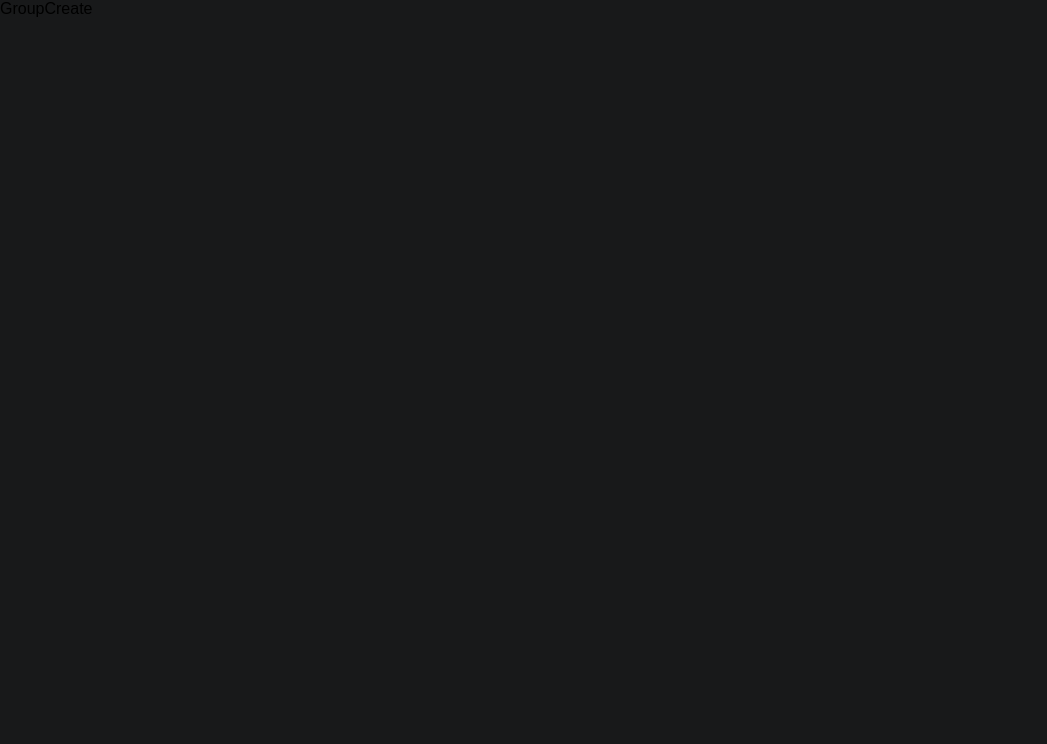
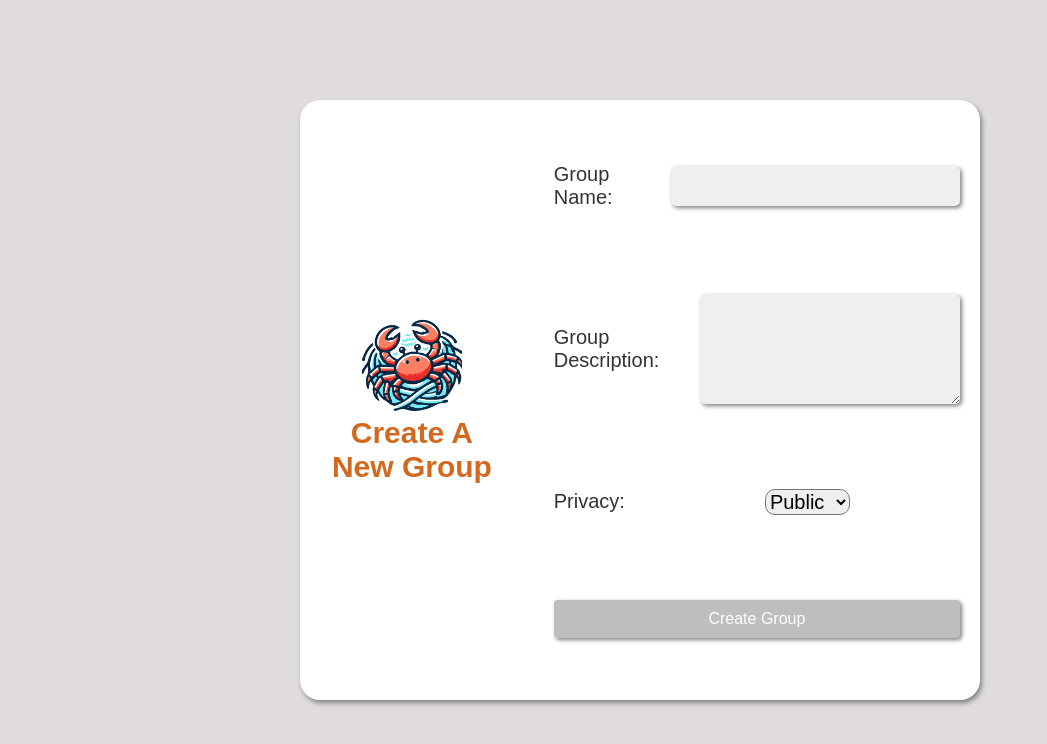
Before and after one commit to Kyle8Bits/COSC2769_Group_FullStackDev_RMIT_2024B, a React (Vite) app in the folder FacbookClone/: page /group/create_group in a window 1280 px wide. Shown: the top 744 px of the page, without its empty margins (0-1047 px from the left). Built offline with nearby package versions, Linux system fonts and the light colour scheme.

Commit message:
working on decide group req

```diff
--- a/FacbookClone/src/components/AdminComponents/AdminApprove.jsx
+++ b/FacbookClone/src/components/AdminComponents/AdminApprove.jsx
@@ -1,13 +1,29 @@
-import React from 'react'
-import ObjectCard from '../shared/ObjectCard'
-import { useSelector } from 'react-redux'
+import React, { useEffect } from 'react'
+import { useSelector, useDispatch } from 'react-redux'
 import '../../css/adminnavigate.css'
 import ManageGroup from './ManageGroup'
+import { getGroupRequest } from '../../redux/slice/approveGroupSlice'
 
 function AdminApprove() {
+  const dispatch = useDispatch();
+  const { groupRequests } = useSelector(state => state.groupRequests);
 
+  useEffect(() => {
+    dispatch(getGroupRequest());
+  },[])
 
-
+  const pendingGroups = groupRequests.map((group) => {
+    return (
+    <ManageGroup
+      key={group.id}
+      groupID={group.id}
+      groupName={group.name}
+      banner={group.banner}
+      description={group.description}
+      status={group.status === 'Pending' ? true : false}
+      />
+    )
+  });
   return (
     <div  className='admin_approve_container'>
       <div className="approve_search_bar">
@@ -18,11 +34,7 @@ function AdminApprove() {
       </div>
 
     <div className="group_list">
-      <ManageGroup/>
-      <ManageGroup/>
-      <ManageGroup/>
-      <ManageGroup/>
-      <ManageGroup/>
+      {pendingGroups}
     </div>
 
     </div>
--- a/FacbookClone/src/components/shared/GroupDisplay.jsx
+++ b/FacbookClone/src/components/shared/GroupDisplay.jsx
@@ -1,8 +1,10 @@
 import React from 'react'
 import '../../css/groupDisplay.css'
 import ManageGroup from '../AdminComponents/ManageGroup'
+import { useNavigate } from 'react-router-dom'
 
 function GroupDisplay({group_list}) {
+  const navigate = useNavigate();
   return (
     <div className='group_display_container'>
         <div className="the_hover_button">
@@ -11,7 +13,7 @@ function GroupDisplay({group_list}) {
         </div>
 
         <div className="group_list_display">
-          <button className='create_group_req'>Create Group</button>
+          <button onClick={()=> navigate('/group/create_group')} className='create_group_req'>Create Group</button>
           <ManageGroup/>
           <ManageGroup/>
           <ManageGroup/>
--- /dev/null
+++ b/FacbookClone/src/css/createGroup.css
@@ -0,0 +1,102 @@
+.create_group_page{
+    display: flex;
+    justify-content: center;
+    align-items: center;
+    background-color: #e0dcdc;
+    width: 100vw;
+    height: 100vh;
+}
+
+.decorate{
+    height: 100%;
+    display: flex;
+    flex-direction: column;
+    justify-content: center;
+    align-items: center;
+}
+
+.decorate img{
+    width: 100px;
+    height: 100px;
+    object-fit: cover;
+}
+
+.decorate h2{
+    padding: 0px;
+    margin: 0px;
+    text-align: center;
+    color: chocolate;
+    font-size: 30px;
+}
+
+.create_group_form{
+    background-color: #ffff;
+    box-shadow: 2px 3px 5px grey;
+    width: 50%;
+    height: 70%;
+    border-radius: 20px;
+    display: flex;
+    justify-content: center;
+    align-items: center;
+    gap:50px;
+    padding: 20px;
+}
+
+
+.create_group_form form{
+    display: flex;
+    flex-direction: column;
+    align-items: start;
+    justify-content: space-around;
+    flex-grow: 1;
+    height: 100%;
+    width: 100%;
+}
+
+.create_group_form form .group_name_input,.group_description {
+    width: 100%;
+    display: flex;
+    flex-direction: row;
+    justify-content: space-between;
+    align-items: center;
+}
+
+.create_group_form form div label{
+    font-size: 20px;
+    color: #333;
+}
+
+.create_group_form form div input, textarea{
+    width: 70%;
+    height: 30px;
+    font-size: 20px;
+    border-radius: 5px;
+    border: 1px solid #333;
+    padding: 5px;
+    border: none;
+    box-shadow: 2px 2px 4px grey;
+    background-color: #f0efef;
+}
+
+.create_group_form div textarea{
+    height: 100px;
+}
+
+.privacy_setting{
+    width: 100%;
+    display: flex;
+    flex-direction: row;
+    align-items: center;
+    justify-content: start;
+    gap: 140px;
+}
+
+.privacy_setting select{
+    font-size: 20px;
+    border-radius: 10px;
+}
+
+
+.create_group_form form button{
+    box-shadow: 2px 2px 4px grey;
+}
--- a/FacbookClone/src/css/groupDisplay.css
+++ b/FacbookClone/src/css/groupDisplay.css
@@ -7,9 +7,7 @@
 
 
     top: 250px;
-    /* right: -450px; */
-    right: 10px;
-
+    right: -450px;
 
 
     border-radius: 10px;
--- a/FacbookClone/src/css/manageGroup.css
+++ b/FacbookClone/src/css/manageGroup.css
@@ -61,3 +61,16 @@
     background-color: #47494a;
     cursor: pointer;
 }
+
+.approve_dicision p{
+    margin-left: 10px;
+    text-align: center;
+    font-size: 18px;
+}
+
+.approve_dicision p span{
+    text-align: center;
+    font-weight: 900;
+    font-size: 20px;
+    color: chocolate;
+}
--- a/FacbookClone/src/pages/GroupCreate.jsx
+++ b/FacbookClone/src/pages/GroupCreate.jsx
@@ -1,9 +1,80 @@
-import React from 'react'
+import React, { useState } from 'react';
+import '../css/createGroup.css'
+import logo from '../image/logo.png'
+import { createGroup } from '../redux/slice/groupSlice';
+import { useDispatch } from 'react-redux';
+import { useSelector } from 'react-redux';
 
 function GroupCreate() {
+  const dispatch = useDispatch();
+  const {username} = useSelector(state => state.profile);
+  const [groupName, setGroupName] = useState('');
+  const [groupDescription, setGroupDescription] = useState('');
+  const [groupPrivacy, setGroupPrivacy] = useState('public');
+
+  const handleSubmit = (e) => {
+    e.preventDefault();
+    // Handle form submission logic here
+
+    dispatch(createGroup({ groupName, groupDescription, groupPrivacy, username }));
+
+    console.log({
+      groupName,
+      groupDescription,
+      groupPrivacy,
+    });
+  };
+
   return (
-    <div>GroupCreate</div>
-  )
+    <div className="create_group_page">
+      <div className='create_group_form'>
+
+      <div className="decorate">
+        <img src={logo} alt="" />
+        <h2>Create A New Group</h2>
+      </div>
+
+      <form onSubmit={handleSubmit}>
+
+        <div className='group_name_input'>
+          <label htmlFor="groupName">Group Name:</label>
+          <input
+            type="text"
+            id="groupName"
+            value={groupName}
+            onChange={(e) => setGroupName(e.target.value)}
+            required
+          />
+        </div>
+
+        <div className='group_description'>
+          <label htmlFor="groupDescription">Group Description:</label>
+          <textarea
+            id="groupDescription"
+            value={groupDescription}
+            onChange={(e) => setGroupDescription(e.target.value)}
+            required
+          />
+        </div>
+
+        <div className='privacy_setting'>
+          <label htmlFor="groupPrivacy">Privacy:</label>
+          <select
+            id="groupPrivacy"
+            value={groupPrivacy}
+            onChange={(e) => setGroupPrivacy(e.target.value)}
+            required
+          >
+            <option value="public">Public</option>
+            <option value="private">Private</option>
+          </select>
+        </div>
+        <button type="submit">Create Group</button>
+      </form>
+    </div>
+    </div>
+
+  );
 }
 
-export default GroupCreate
+export default GroupCreate;
--- /dev/null
+++ b/FacbookClone/src/redux/slice/approveGroupSlice.js
@@ -0,0 +1,55 @@
+import { createSlice, createAsyncThunk } from "@reduxjs/toolkit";
+import axios from "axios";
+
+export const getGroupRequest = createAsyncThunk('admin/getGroupRequest', async (_, { rejectWithValue }) => {
+    try {
+        const response = await axios.get('http://localhost:1414/admin/groupRequest');
+        return response.data;
+    } catch (err) {
+        console.log(err);
+        return rejectWithValue(err.message);
+    }
+});
+
+export const decideGroupRequest = createAsyncThunk('admin/decideGroupRequest', async ({id, decision}, { rejectWithValue }) => {
+    try {
+
+        console.log(id, decision);
+        // const response = await axios.post('http://localhost:1414/admin/decide', data);
+        // return response.data;
+    } catch (err) {
+        console.log(err);
+        return rejectWithValue(err.message);
+    }
+})
+
+// Slice for handling group requests
+const approveGroupSlice = createSlice({
+    name: 'groupRequests',
+    initialState: {
+        groupRequests: [],
+        status: 'idle',
+        error: null
+    },
+    reducers: {},
+    extraReducers: (builder) => {
+        builder
+            .addCase(getGroupRequest.pending, (state) => {
+                state.status = 'loading';
+                state.error = null;
+            })
+            .addCase(getGroupRequest.fulfilled, (state, action) => {
+                state.status = 'success';
+                state.groupRequests = action.payload;
+            })
+            .addCase(getGroupRequest.rejected, (state, action) => {
+                state.status = 'failed';
+                state.error = action.payload;
+            })
+            .addCase(decideGroupRequest.fulfilled, (state) => {
+                state.groupRequests = state.groupRequests.filter(group => group.id !== action.payload.id);
+            })
+    }
+});
+
+export default approveGroupSlice.reducer;
--- a/FacbookClone/src/redux/slice/groupSlice.js
+++ b/FacbookClone/src/redux/slice/groupSlice.js
@@ -0,0 +1,40 @@
+import { createSlice, createAsyncThunk } from "@reduxjs/toolkit";
+import axios from "axios";
+
+const initialState={
+    groups:[],
+    status: 'idle'
+}
+
+export const createGroup = createAsyncThunk('group/createGroup', async({groupName, groupDescription, groupPrivacy, username}, {rejectWithValue})=>{
+    try{
+        const response = await axios.post('http://localhost:1414/group/createGroup', {
+            data: {groupName, groupDescription, groupPrivacy, username}
+        });
+
+        return response.data;
+    }
+    catch(err){
+        return rejectWithValue(err.response.data)
+    }
+})
+
+export const fetchGroupsForUser = createAsyncThunk('group/fetchGroups', async(_, {getState})=>{
+    const state = getState();
+    const username = state.profile.username;
+
+    const response = await axios.get('http://localhost:1414/group/groups', {params: {username}});
+    return response.data;
+})
+
+const groupSlice = createSlice({
+    name: "group",
+    initialState: {
+        groups: [],
+        status: 'idle'
+    },
+
+})
+
+
+export default groupSlice.reducer;
--- a/FacbookClone/src/redux/store.js
+++ b/FacbookClone/src/redux/store.js
@@ -11,6 +11,8 @@ import searchReducer from './slice/searchSlice'
 import banUserReducer from './slice/banUserSlice'
 import activeUserReducer from './slice/activeUserSlice'
 import updatePostReducer from './slice/editPostSlice'
+import groupReducer from './slice/groupSlice';
+import approveGroupReducer from "./slice/approveGroupSlice";
 
 export const store = configureStore({
     reducer:{
@@ -26,6 +28,8 @@ export const store = configureStore({
         ban: banUserReducer,
         active: activeUserReducer,
         editPost: updatePostReducer,
+        group: groupReducer,
+        groupRequests: approveGroupReducer
     }
 
 })
```
Also changed, not shown: FacbookClone/src/components/AdminComponents/ManageGroup.jsx (+62 -10 lines).
